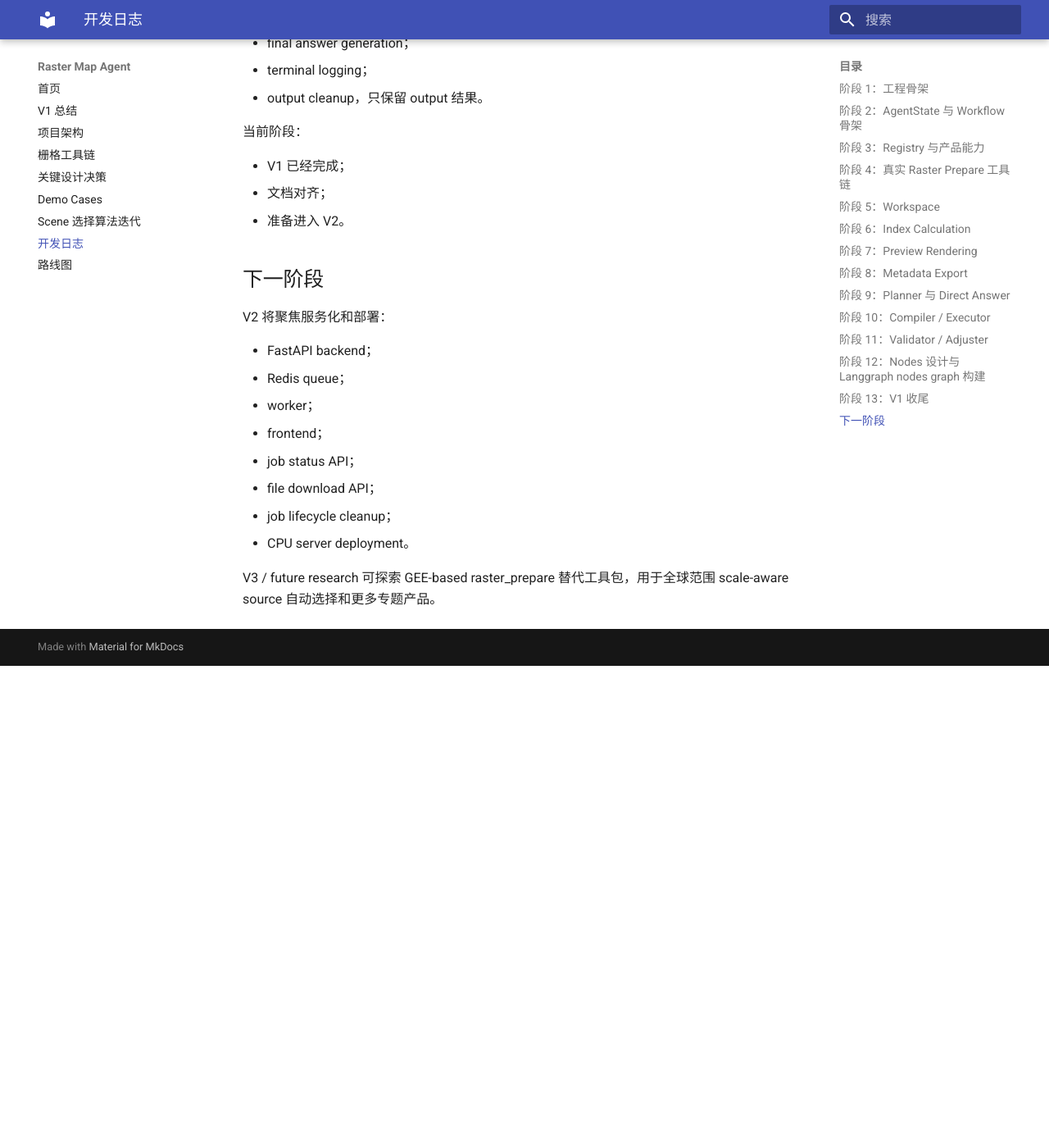
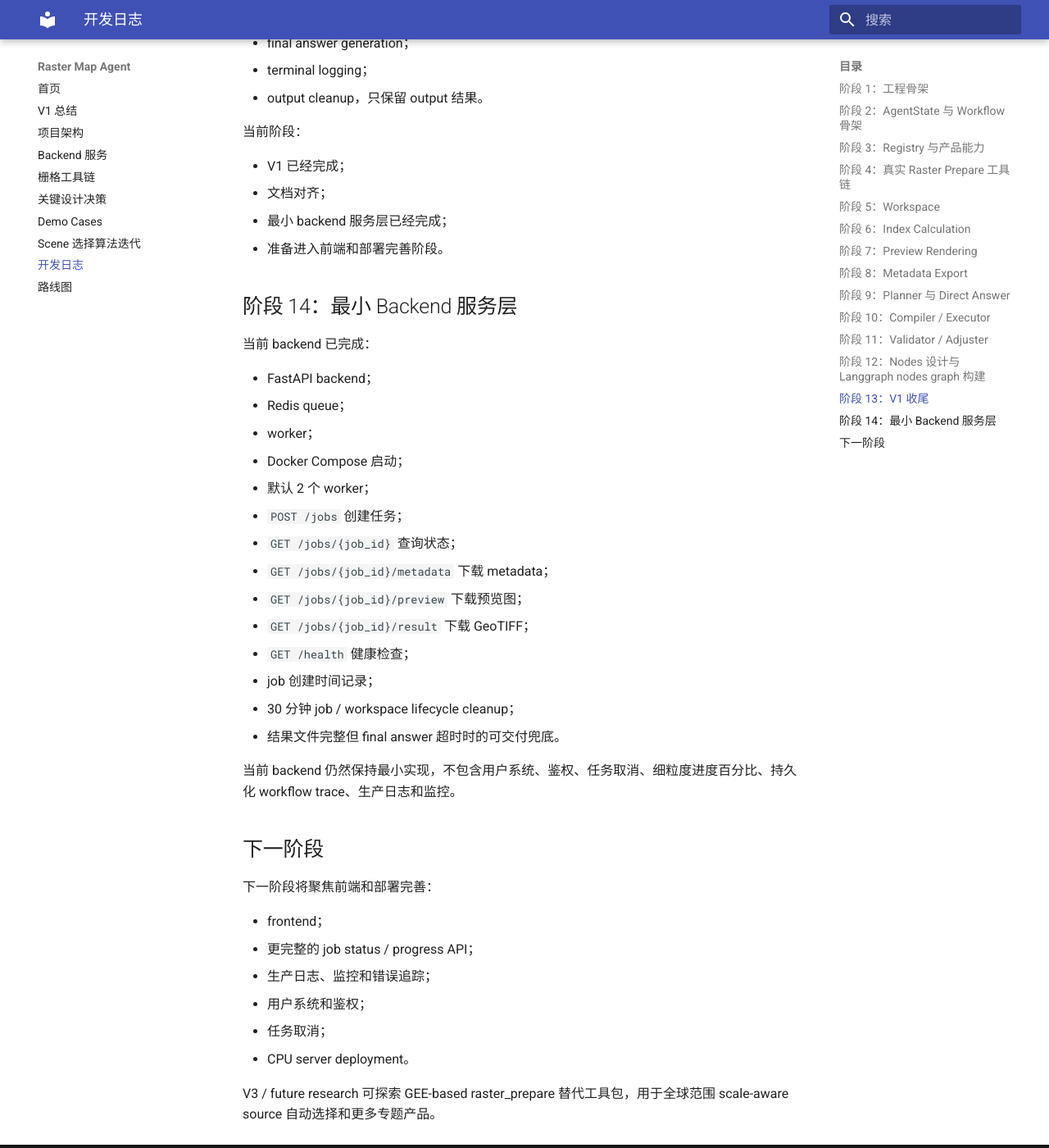
Before and after one commit to euorrl/raster-map-agent, an MkDocs documentation site: the page built from docs/development-log.md, in a window 1280 px wide and 1400 px high, scrolled down 4902 px. Shown: the whole window at 82% size. Built offline with MkDocs 1.6.1 and Material for MkDocs 9.7.7, drawn with Linux system fonts in a browser that asks for light colours; before the commit the page ends 5714 px from its top, so only the background shows below that.

Commit message:
docs: 更新文档

```diff
--- a/docs/development-log.md
+++ b/docs/development-log.md
@@ -180,19 +180,39 @@ answer.generate_final_answer
 
 - V1 已经完成；
 - 文档对齐；
-- 准备进入 V2。
+- 最小 backend 服务层已经完成；
+- 准备进入前端和部署完善阶段。
 
-## 下一阶段
+## 阶段 14：最小 Backend 服务层
 
-V2 将聚焦服务化和部署：
+当前 backend 已完成：
 
 - FastAPI backend；
 - Redis queue；
 - worker；
+- Docker Compose 启动；
+- 默认 2 个 worker；
+- `POST /jobs` 创建任务；
+- `GET /jobs/{job_id}` 查询状态；
+- `GET /jobs/{job_id}/metadata` 下载 metadata；
+- `GET /jobs/{job_id}/preview` 下载预览图；
+- `GET /jobs/{job_id}/result` 下载 GeoTIFF；
+- `GET /health` 健康检查；
+- job 创建时间记录；
+- 30 分钟 job / workspace lifecycle cleanup；
+- 结果文件完整但 final answer 超时时的可交付兜底。
+
+当前 backend 仍然保持最小实现，不包含用户系统、鉴权、任务取消、细粒度进度百分比、持久化 workflow trace、生产日志和监控。
+
+## 下一阶段
+
+下一阶段将聚焦前端和部署完善：
+
 - frontend；
-- job status API；
-- file download API；
-- job lifecycle cleanup；
+- 更完整的 job status / progress API；
+- 生产日志、监控和错误追踪；
+- 用户系统和鉴权；
+- 任务取消；
 - CPU server deployment。
 
 V3 / future research 可探索 GEE-based raster_prepare 替代工具包，用于全球范围 scale-aware source 自动选择和更多专题产品。
--- a/mkdocs.yml
+++ b/mkdocs.yml
@@ -16,6 +16,7 @@ nav:
   - 首页: index.md
   - V1 总结: v1-summary.md
   - 项目架构: architecture.md
+  - Backend 服务: backend.md
   - 栅格工具链: raster-toolchain.md
   - 关键设计决策: design-decisions.md
   - Demo Cases: demo-cases.md
```
Also changed, not shown: README.md (+45 -9 lines), docs/backend.md (added, +169 -0 lines), docs/index.md (+1 -0 lines), docs/roadmap.md (+16 -6 lines).
